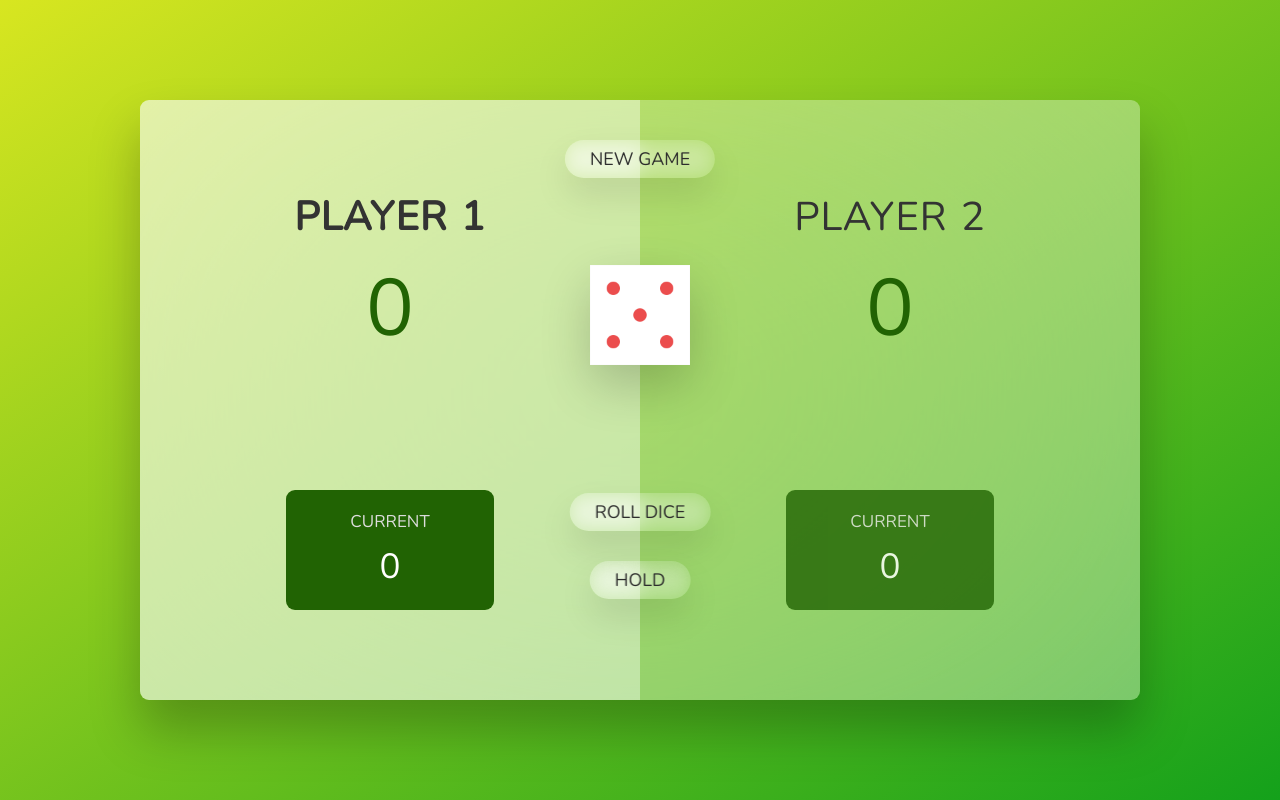
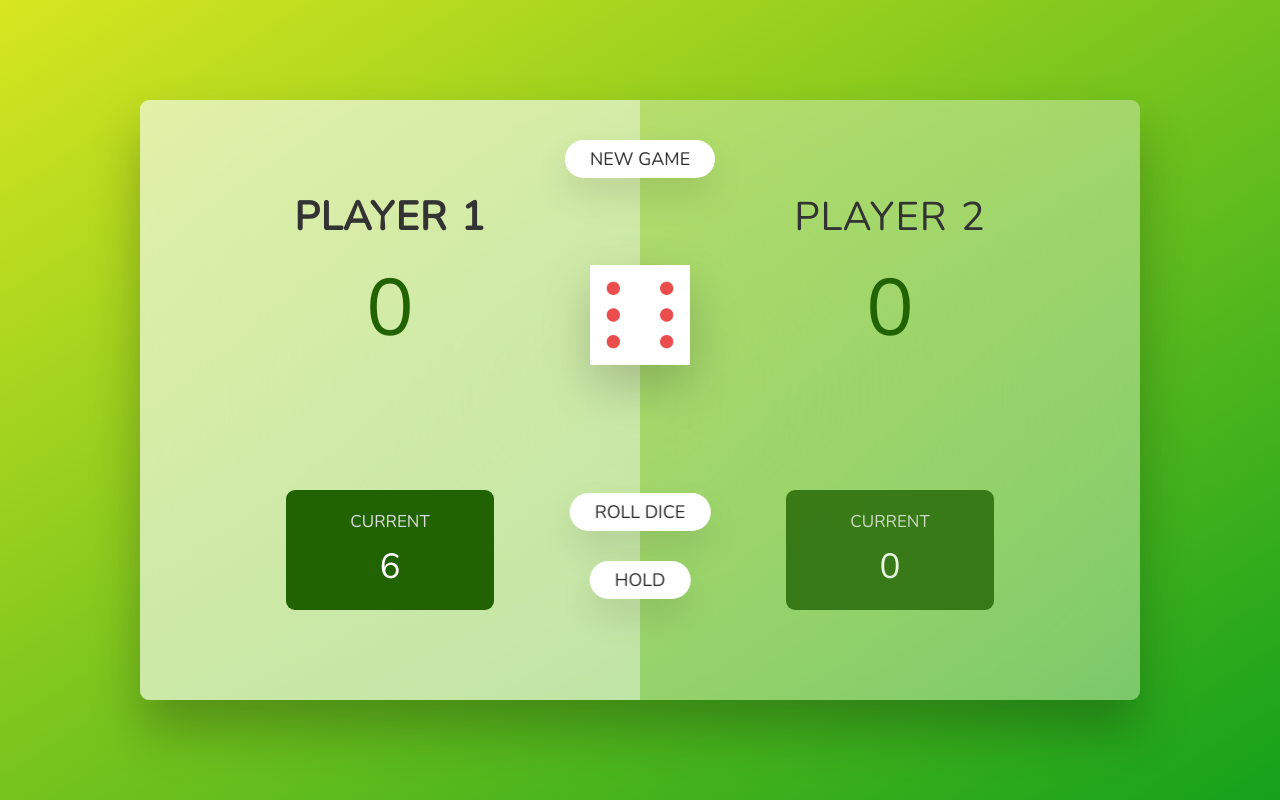
Before and after one commit to appu-46/Javascript, a plain HTML site: page Pig-Game/index.html in a window 1280 px wide. Both pictures are taken after a click on the button "ROLL DICE". Drawn offline with nearby package versions, Linux system fonts and the light colour scheme.

Commit message:
implemented current score functionality

```diff
--- a/Pig-Game/script.js
+++ b/Pig-Game/script.js
@@ -1,7 +1,51 @@
 'use strict';
 
+// Selecting elements
 const score0El = document.querySelector('#score--0');
 const score1El = document.getElementById('score--1');
+const player0El = document.querySelector('.player--0');
+const player1El = document.querySelector('.player--1');
 
+const current0EL = document.getElementById('current--0');
+const current1EL = document.getElementById('current--1');
+
+const diceEL = document.querySelector('.dice');
+const btnNew = document.querySelector('.btn--new');
+const btnRoll = document.querySelector('.btn--roll');
+const btnHold = document.querySelector('.btn--hold');
+
+// Startihng conditions
 score0El.textContent = 0;
 score1El.textContent = 0;
+diceEL.classList.add('hidden');
+// player1El.classList.remove('player--active');
+
+const score = [0, 0];
+let currentScore = 0;
+let activePlayer = 0;
+
+// Rolling dice functionality
+btnRoll.addEventListener('click', function () {
+  // 1. Generating a random dice roll
+  const dice = Math.trunc(Math.random() * 6 + 1);
+  // console.log(dice);
+
+  // 2. Display the dice image
+  diceEL.classList.remove('hidden');
+  diceEL.src = `dice-${dice}.png`;
+
+  // 3. Check for rolled 1
+  if (dice !== 1) {
+    currentScore += dice;
+    document.getElementById(`current--${activePlayer}`).textContent =
+      currentScore;
+  } else {
+    // Switch to next player
+    document.getElementById(`current--${activePlayer}`).textContent = 0;
+    activePlayer = activePlayer === 0 ? 1 : 0;
+    currentScore = 0;
+
+    player0El.classList.toggle('player--active');
+    player1El.classList.toggle('player--active');
+  }
+});
--- a/Pig-Game/style.css
+++ b/Pig-Game/style.css
@@ -115,7 +115,7 @@ main {
   transition: all 0.2s;
 
   background-color: white;
-  background-color: rgba(255, 255, 255, 0.0001);
+  /* background-color: rgba(255, 255, 255, 0.0001); */
   backdrop-filter: blur(10px);
 
   padding: 0.7rem 2.5rem;
```
